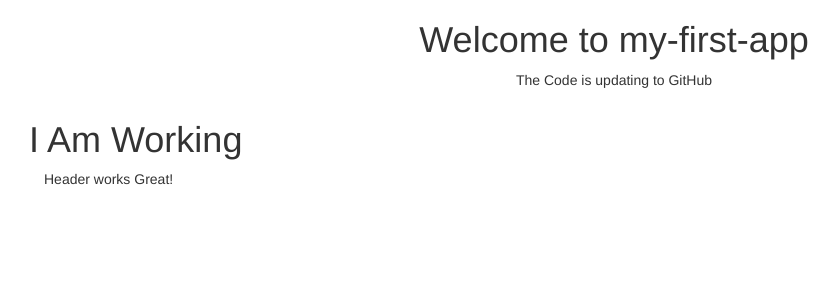
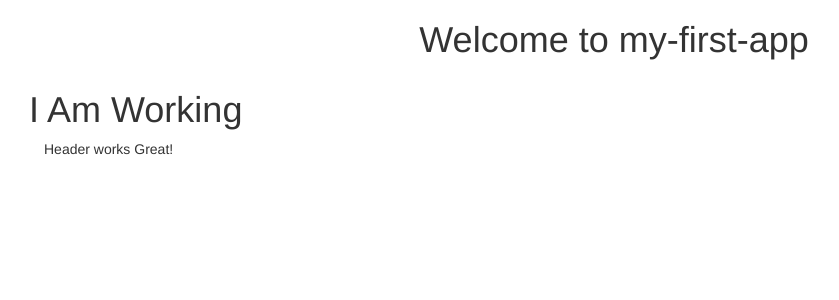
Before and after one commit to RashidNaveed/Angular-, an Angular app: page / in a window 1280 px wide. Shown: the top 300 px of the page, without its empty margins (26-865 px from the left). Built offline with nearby package versions, Linux system fonts and the light colour scheme.

Commit message:
Update app.component.html

```diff
--- a/src/app/app.component.html
+++ b/src/app/app.component.html
@@ -2,8 +2,7 @@
 <div style="text-align:center">
   <h1>
     Welcome to {{ title }}
-    </h1>
-    <p>The Code is updating to GitHub</p>
+  </h1>
 
 </div>
 <div class="container">
```
